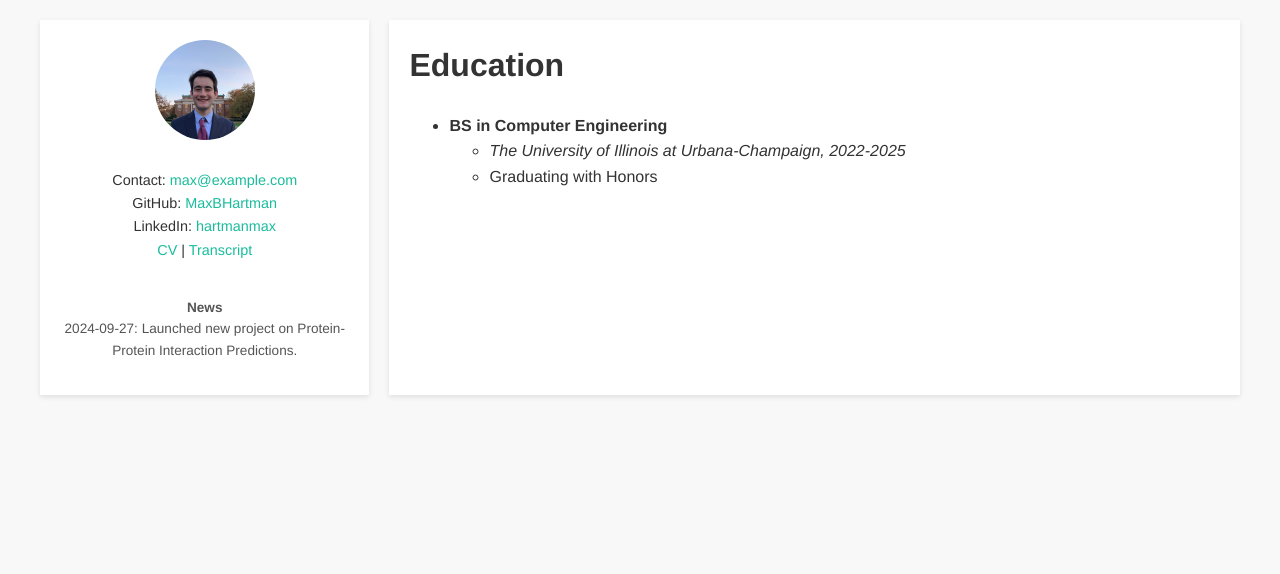
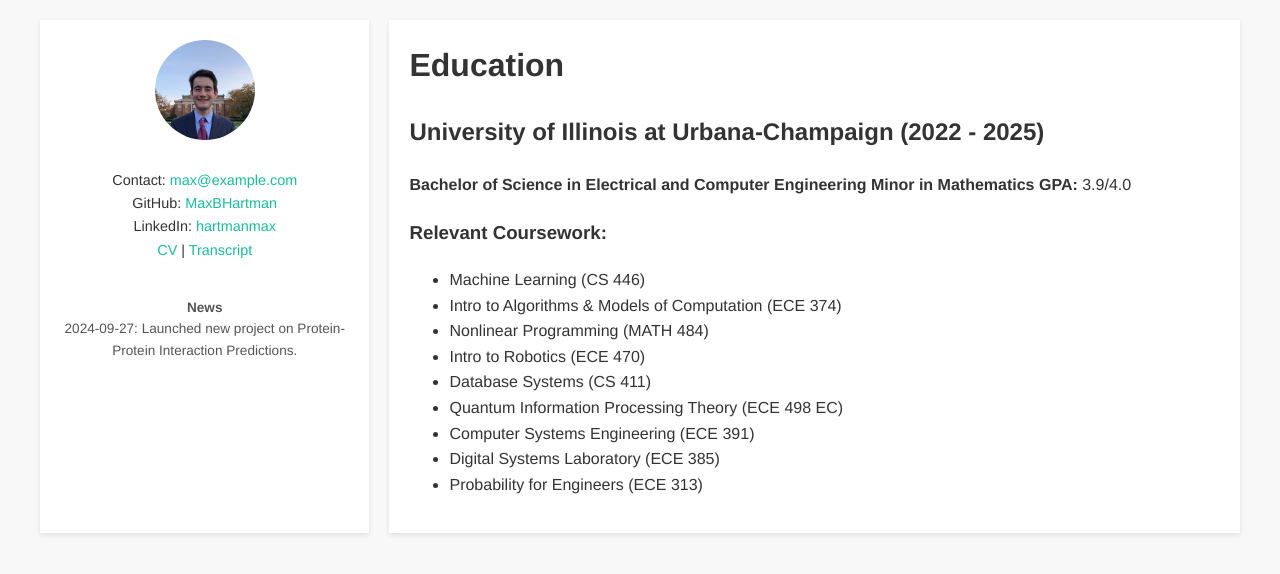
Before and after one commit to MaxBHartman/maxbhartman.github.io, a Jekyll site: the page built from education.md, in a window 1280 px wide. Shown: the top 574 px of the page. Built offline with Jekyll 4.4.1, drawn with Linux system fonts in a browser that asks for light colours.

Commit message:
fix education

```diff
--- a/education.md
+++ b/education.md
@@ -5,6 +5,19 @@ permalink: /education
 ---
 
 # Education
-- **BS in Computer Engineering**
-  - *The University of Illinois at Urbana-Champaign, 2022-2025*
-  - Graduating with Honors
+
+## University of Illinois at Urbana-Champaign (2022 - 2025)
+**Bachelor of Science in Electrical and Computer Engineering**
+**Minor in Mathematics**
+**GPA:** 3.9/4.0
+
+### Relevant Coursework:
+- Machine Learning (CS 446)
+- Intro to Algorithms & Models of Computation (ECE 374)
+- Nonlinear Programming (MATH 484)
+- Intro to Robotics (ECE 470)
+- Database Systems (CS 411)
+- Quantum Information Processing Theory (ECE 498 EC)
+- Computer Systems Engineering (ECE 391)
+- Digital Systems Laboratory (ECE 385)
+- Probability for Engineers (ECE 313)
```
